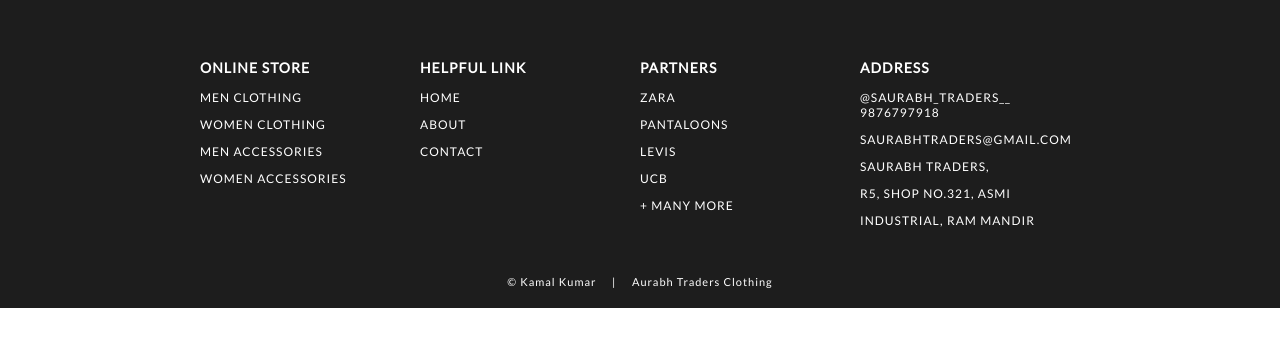
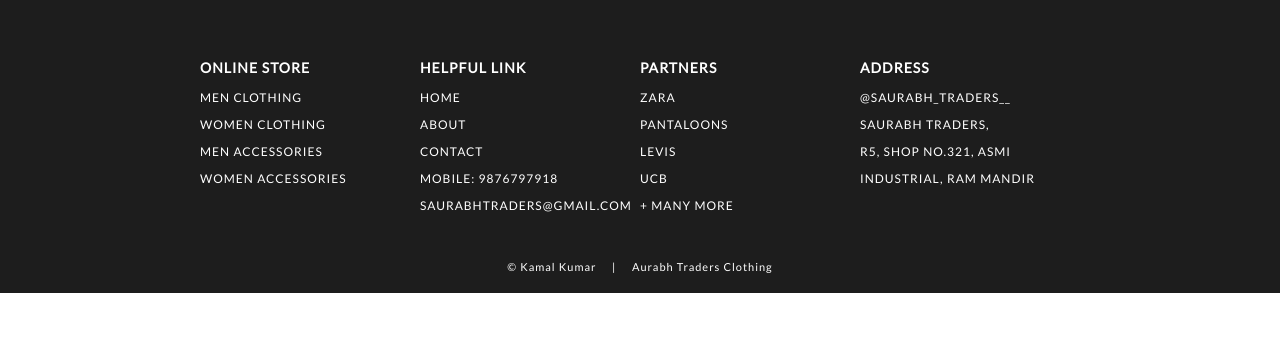
Before and after one commit to kamal-bharadwaj/Aurabh-Trades-Clothing, a plain HTML site: page footer.html in a window 1280 px wide. Drawn offline with Linux system fonts and the light colour scheme.

Commit message:
Update footer.html

```diff
--- a/footer.html
+++ b/footer.html
@@ -28,6 +28,8 @@
                     <p> home </p>
                     <p> about </p>
                     <p> contact </p>
+                    <p> mobile: 9876797918 </p>
+                    <p> saurabhtraders@gmail.com </p>
                 </div>
                 <div id="webFooter">
                     <h3> partners </h3>
@@ -39,8 +41,7 @@
                 </div>
                 <div id="webFooter">
                     <h3> Address </h3>
-                    <p>@saurabh_traders__ 9876797918</p>
-                    <p> saurabhtraders@gmail.com </p>
+                    <p> @saurabh_traders__ </p>
                     <p> Saurabh traders, </p>
                     <p> R5, Shop no.321, Asmi </p>
                     <p> Industrial, Ram mandir </p>
```
